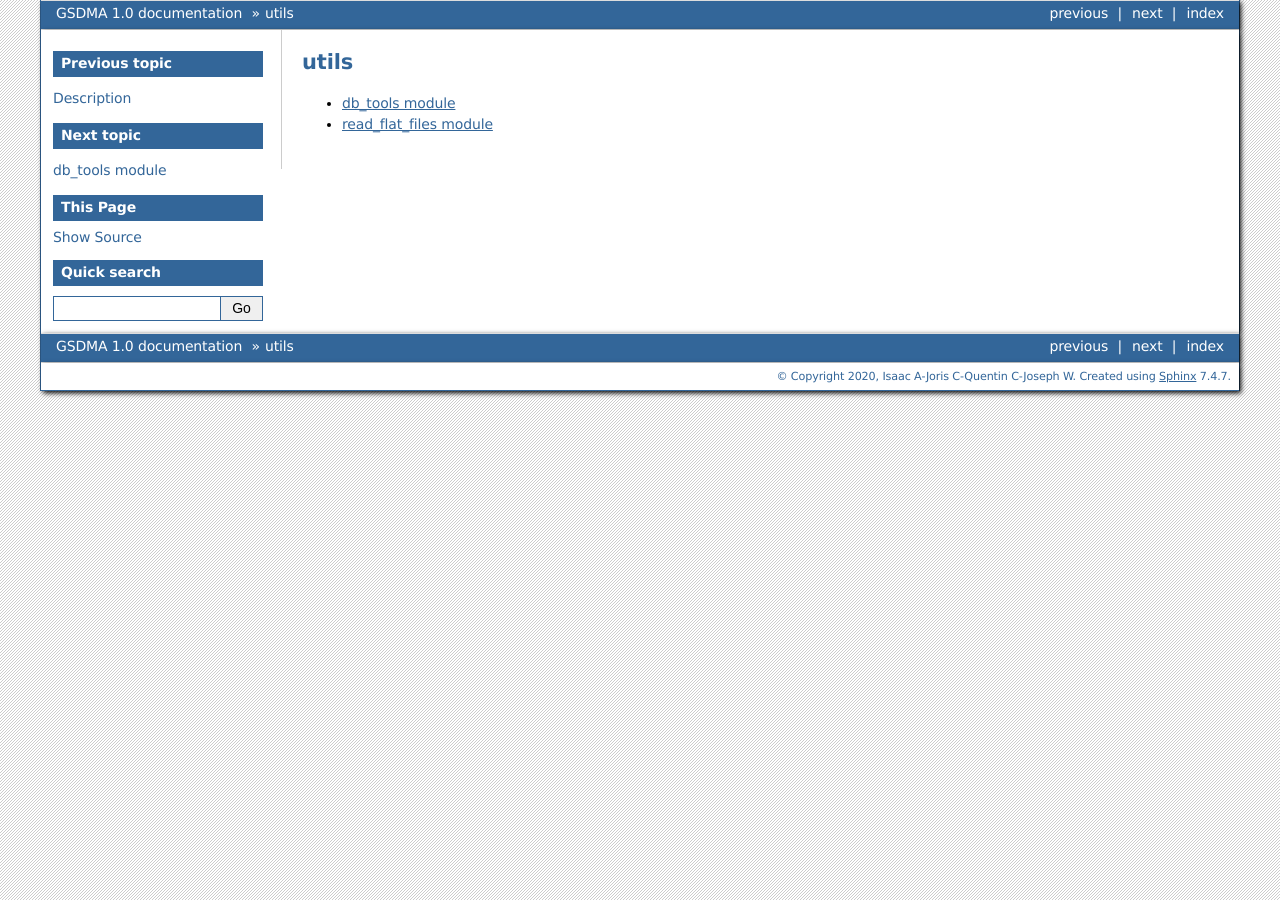
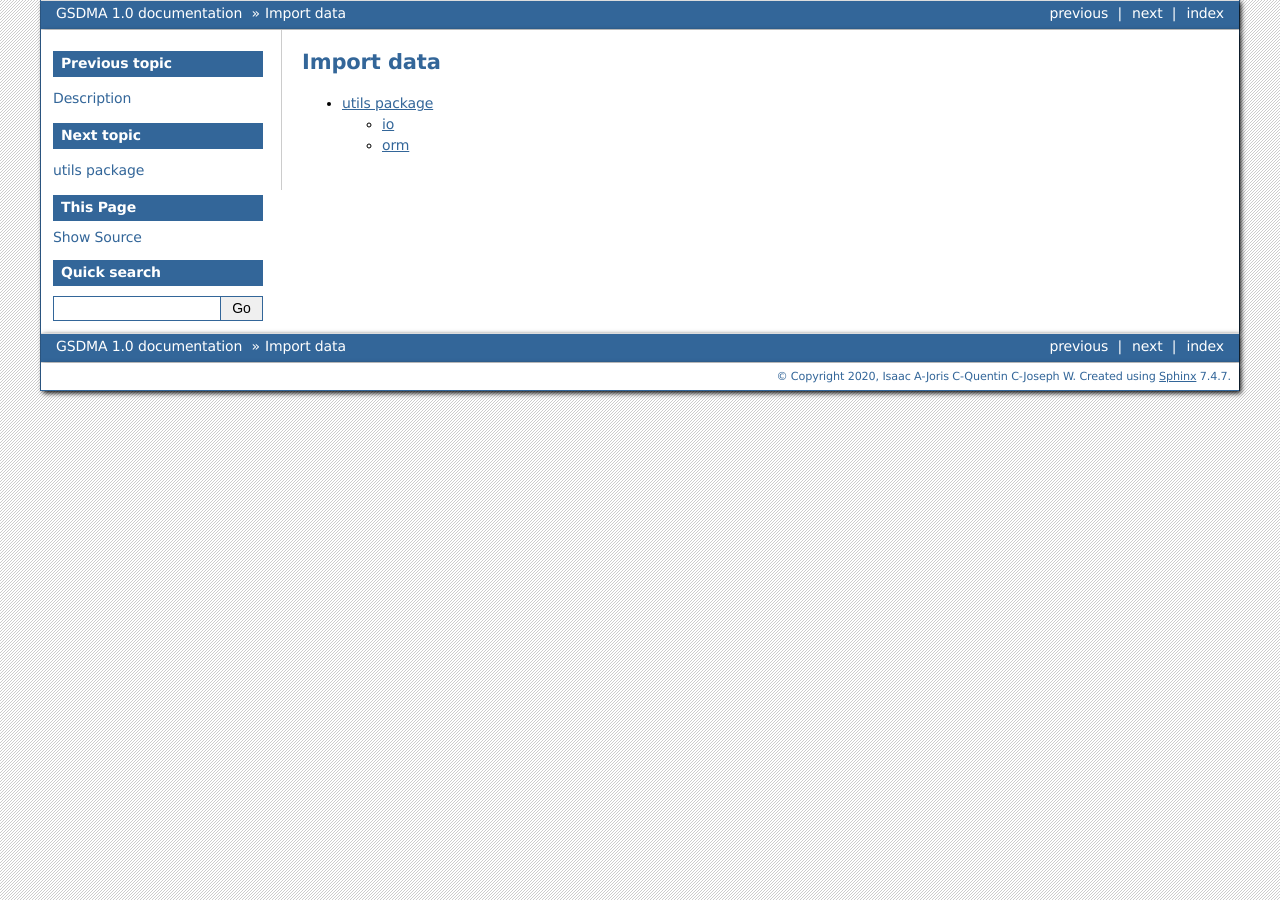
Before and after one commit to kaufmanno/GSDMA, a Sphinx documentation site: the page built from docs/source/modules.rst, in a window 1280 px wide. Built offline with Sphinx 7.4.7, drawn with Linux system fonts in a browser that asks for light colours.

Commit message:
cleaned files into docs/source

```diff
--- a/docs/source/README.rst
+++ /dev/null
@@ -1 +0,0 @@
-# GSDMA2020
--- a/docs/source/db_tools.rst
+++ /dev/null
@@ -1,7 +0,0 @@
-db\_tools module
-================
-
-.. automodule:: db_tools
-    :members:
-    :undoc-members:
-    :show-inheritance:
--- a/docs/source/modules.rst
+++ b/docs/source/modules.rst
@@ -1,8 +1,7 @@
-utils
-=====
+Import data
+===========
 
 .. toctree::
    :maxdepth: 4
 
-   db_tools
-   read_flat_files
+   utils
--- a/docs/source/utils.rst
+++ b/docs/source/utils.rst
@@ -1,18 +1,19 @@
-Modules
+utils package
 =============
 
-db\_tools
----------
 
-.. automodule:: utils.db_tools
+io
+--
+
+.. automodule:: utils.io
    :members:
    :undoc-members:
    :show-inheritance:
 
-read\_flat\_files
------------------
+orm
+---
 
-.. automodule:: utils.read_flat_files
+.. automodule:: utils.orm
    :members:
    :undoc-members:
    :show-inheritance:
```
Also changed, not shown: docs/source/read_flat_files.rst (deleted, +0 -7 lines), docs/source/index.rst (line endings or trailing spaces).
